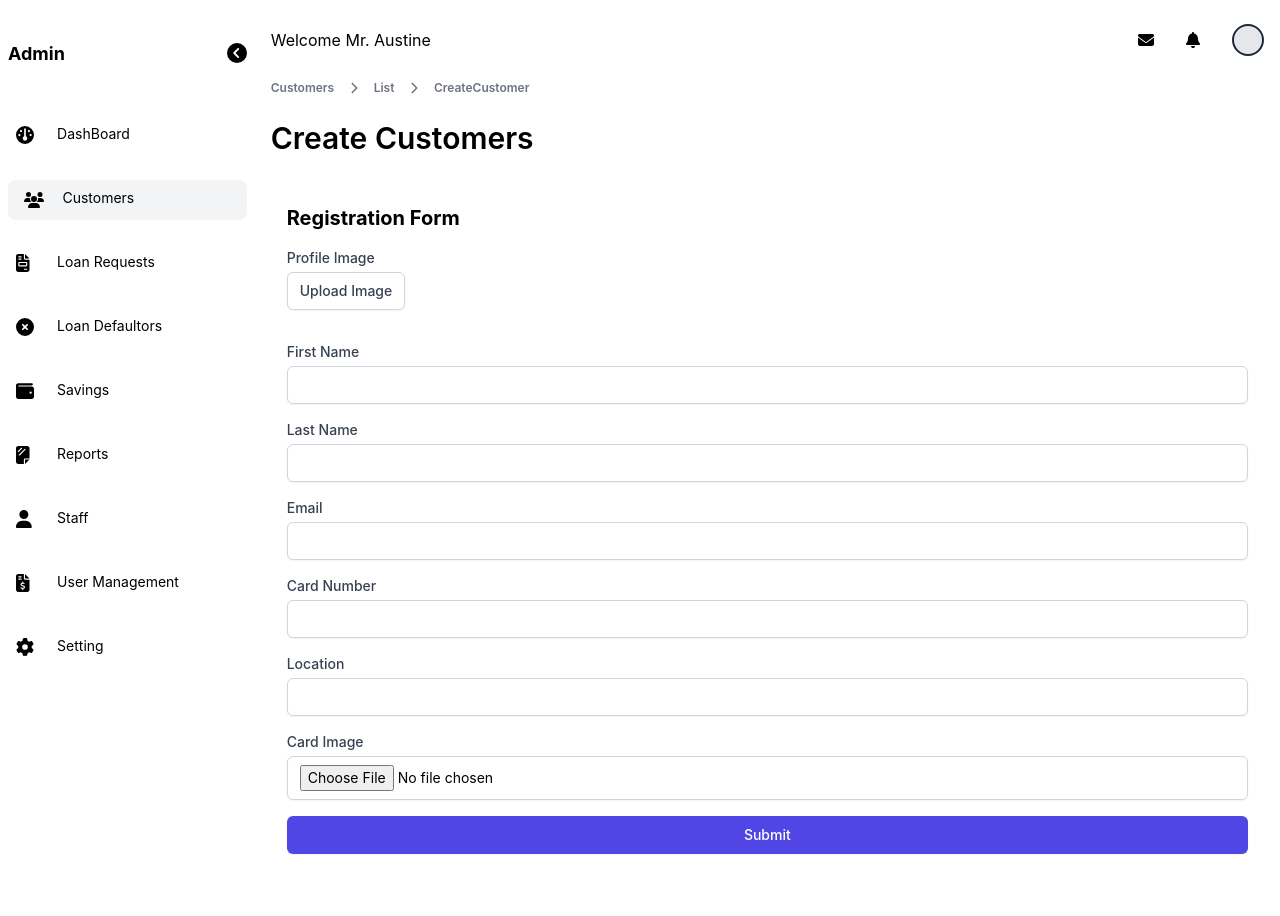
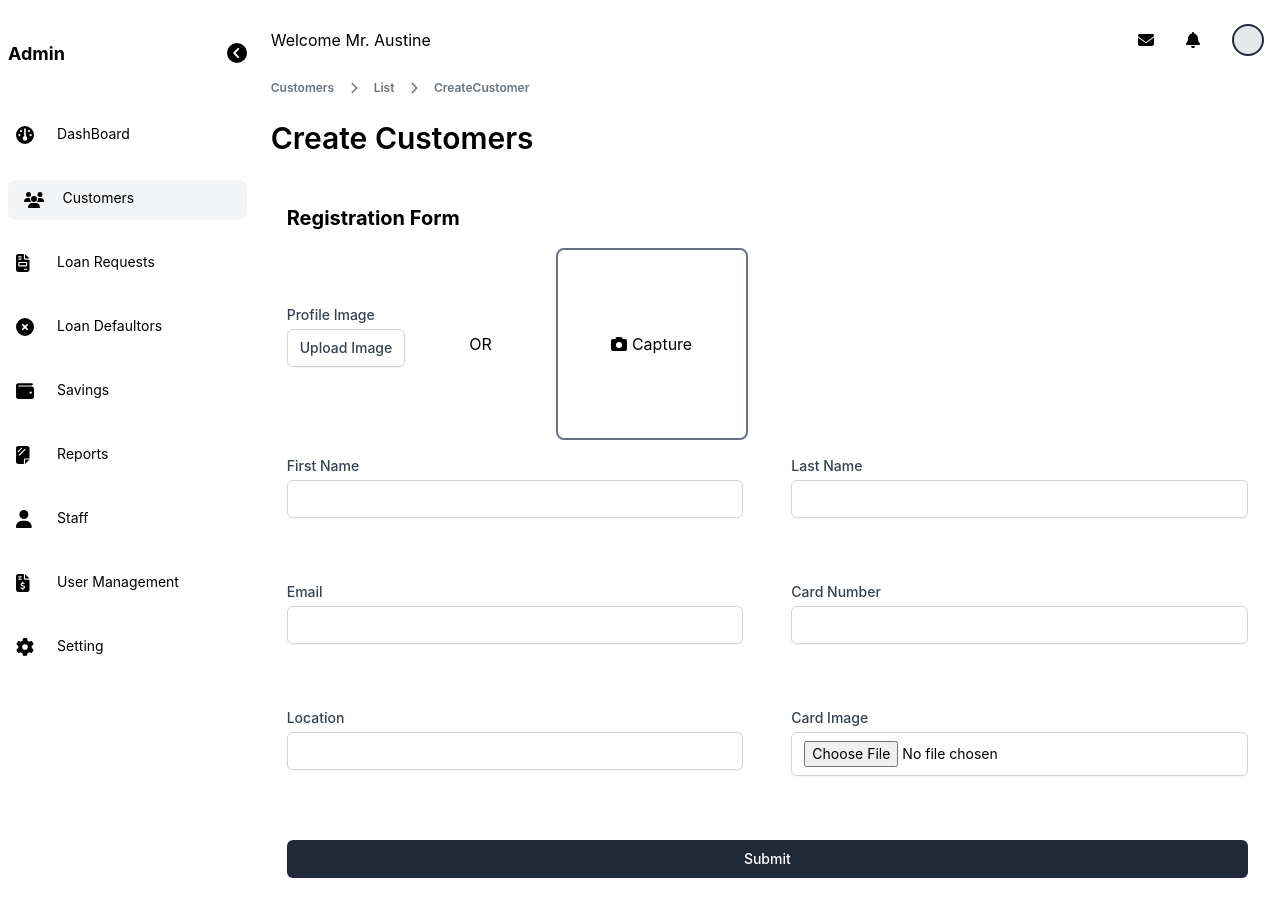
Before and after one commit to AtmosDerrick/micro-frontend, a React (Create React App) app: page /creatcustomer in a window 1280 px wide. Shown: the top 916 px of the page. Before the commit the page ends 870 px from the top, so only its background shows below. Built offline with nearby package versions, Linux system fonts and the light colour scheme.

Commit message:
developer capture page

```diff
--- a/src/Pages/CreateCustomer.jsx
+++ b/src/Pages/CreateCustomer.jsx
@@ -2,7 +2,11 @@ import React, { useCallback, useState, useRef } from "react";
 import Navbar from "../components/Navbar";
 import Sidebar from "../components/SideBar";
 import { FontAwesomeIcon } from "@fortawesome/react-fontawesome";
-import { faChevronRight } from "@fortawesome/free-solid-svg-icons";
+import {
+  faCamera,
+  faChevronRight,
+  faXmark,
+} from "@fortawesome/free-solid-svg-icons";
 import Webcam from "react-webcam";
 
 function CreateCustomer() {
@@ -15,6 +19,7 @@ function CreateCustomer() {
     profileImage: null,
     cardImage: null,
   });
+  const [imageActive, setImageActive] = useState(false);
 
   const webcamRef = useRef(null);
   const [imgSrc, setImgSrc] = useState(null);
@@ -91,26 +96,8 @@ function CreateCustomer() {
             <div className="w-full mx-auto  p-4 bg-white rounded-lg mt-8">
               <h2 className="text-xl font-bold mb-4">Registration Form</h2>
               <form onSubmit={handleSubmit}>
-                <div className="container my-4 flex justify-start gap-4">
-                  {
-                    // imgSrc ? (
-                    //   <img src={imgSrc} alt="webcam" />
-                    // <div>
-                    //   <button onClick={retake}>Retake</button>
-                    // </div>
-                    // ) : (
-                    //   <Webcam
-                    //     height={200}
-                    //     width={200}
-                    //     ref={webcamRef}
-                    //     className="rounded-lg"
-                    //   />
-                    // <div className="btn-container">
-                    //   <button onClick={capture}>Capture photo</button>
-                    // </div>
-                    // )
-                  }
-
+                <div className=" my-4 flex justify-start gap-4">
+                  <div className="flex items-center justify-start gap-16">
                     <div className="mb-4">
                       <label
                         htmlFor="profileImage"
@@ -128,15 +115,78 @@ function CreateCustomer() {
                       />
                       <button
                         type="button"
-                      onClick={() =>
-                        document.getElementById("profileImage").click()
-                      }
+                        onClick={() => {
+                          setImageActive(false);
+                          document.getElementById("profileImage").click();
+                        }}
                         className="inline-block mt-1 px-3 py-2 border border-gray-300 rounded-md shadow-sm bg-white text-sm font-medium text-gray-700 hover:bg-gray-50 focus:outline-none focus:ring-2 focus:ring-offset-2 focus:ring-indigo-500"
                       >
                         Upload Image
                       </button>
                     </div>
+                    <div>OR</div>
+                    <div>
+                      {!imageActive ? (
+                        <button
+                          className="border-gray-500 border-[2px] text-black  w-48 h-48 rounded-lg"
+                          onClick={() => {
+                            setImageActive(true);
+                          }}
+                        >
+                          <FontAwesomeIcon icon={faCamera} /> Capture
+                        </button>
+                      ) : imgSrc ? (
+                        <div className="">
+                          <button
+                            className="absolute z-40 hover:cursor-pointer bg-red-500 text-white rounded-full ml-2 p-[5px] mt-2"
+                            onClick={() => {
+                              setImageActive(false);
+                            }}
+                          >
+                            <FontAwesomeIcon icon={faXmark} />
+                          </button>
+
+                          <img src={imgSrc} alt="webcam" />
+
+                          <div className="btn-container flex justify-center mt-4">
+                            <button
+                              onClick={retake}
+                              className="w-10 h-10 shadow-md rounded-full  border-2 border-gray-700 flex justify-center items-center "
+                            >
+                              <FontAwesomeIcon icon={faXmark} />
+                            </button>
                           </div>
+                        </div>
+                      ) : (
+                        <div className="bg-gray-200 shadow-md p-2 rounded-md">
+                          <button
+                            className="absolute z-40 hover:cursor-pointer bg-red-500 text-white rounded-full ml-2 p-[5px] mt-2"
+                            onClick={() => {
+                              setImageActive(false);
+                            }}
+                          >
+                            <FontAwesomeIcon icon={faXmark} />
+                          </button>
+                          <Webcam
+                            height={200}
+                            width={200}
+                            ref={webcamRef}
+                            className="rounded-lg"
+                          />
+                          <div className="btn-container flex justify-center mt-4">
+                            <button
+                              onClick={capture}
+                              className="w-10 h-10 shadow-md rounded-full bg-gray-200 border-2 border-gray-700"
+                            ></button>
+                          </div>
+                        </div>
+                      )}
+
+                      <div></div>
+                    </div>
+                  </div>
+                </div>
+                <div className="grid grid-cols-2 gap-12">
                   <div className="mb-4">
                     <label
                       htmlFor="firstName"
@@ -240,9 +290,10 @@ function CreateCustomer() {
                       required
                     />
                   </div>
+                </div>
                 <button
                   type="submit"
-                  className="w-full py-2 px-4 border border-transparent rounded-md shadow-sm text-sm font-medium text-white bg-indigo-600 hover:bg-indigo-700 focus:outline-none focus:ring-2 focus:ring-offset-2 focus:ring-indigo-500"
+                  className="w-full py-2 px-4 border border-transparent rounded-md shadow-sm text-sm font-medium text-white bg-gray-800 hover:bg-gray-900 focus:outline-none focus:ring-2 focus:ring-offset-2 focus:ring-gray-500 my-12"
                 >
                   Submit
                 </button>
```
Lines whose indentation alone changed are shown as unchanged.
